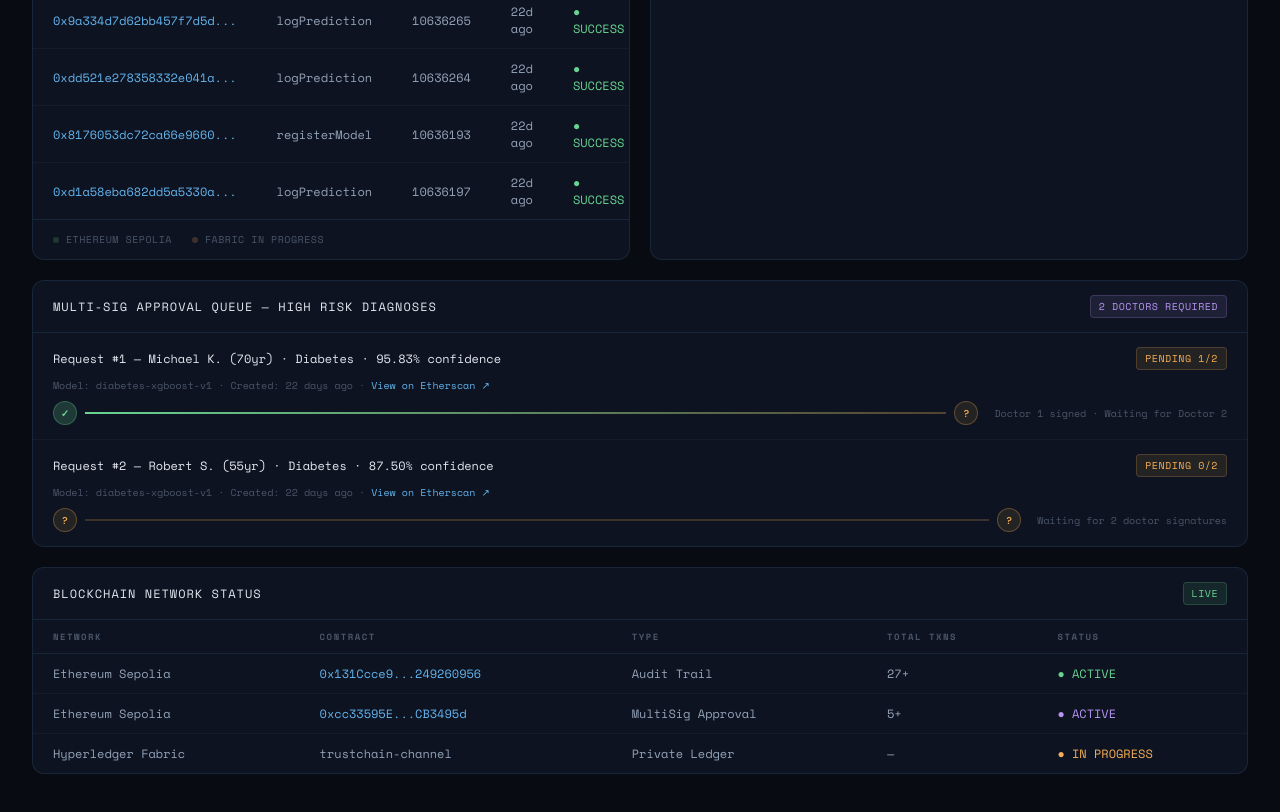
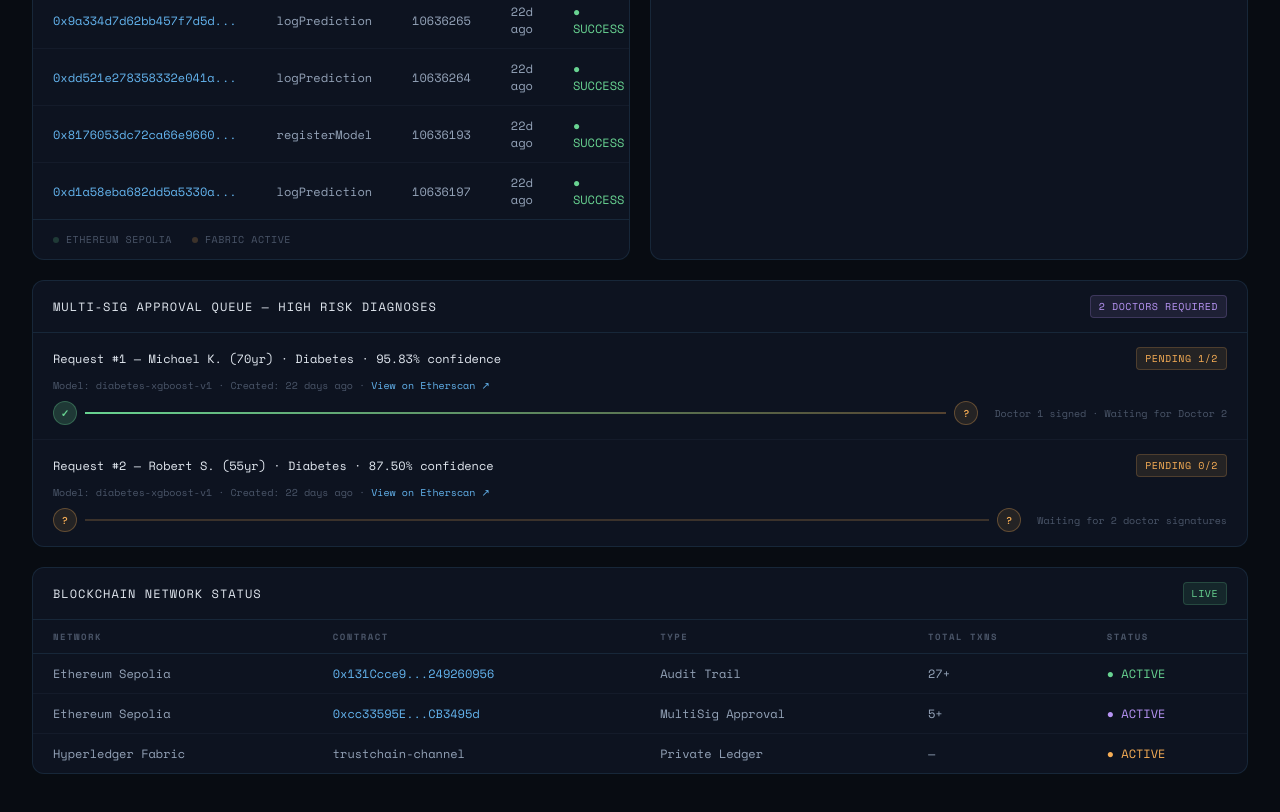
Before and after one commit to HarishAnand-hub/TrustChain, a website: page frontend/dashboard.html in a window 1280 px wide. Shown: the part 802-1614 px from the top of the page. Drawn offline with nearby package versions, Linux system fonts and the light colour scheme; no server answers.

Commit message:
Updated Fabric status to ACTIVE

```diff
--- a/frontend/dashboard.html
+++ b/frontend/dashboard.html
@@ -193,7 +193,7 @@
       </div>
       <div class="chain-bar">
         <div class="chain-item"><div class="cd cd-g"></div>ETHEREUM SEPOLIA</div>
-        <div class="chain-item"><div class="cd cd-a"></div>FABRIC IN PROGRESS</div>
+        <div class="chain-item"><div class="cd cd-a"></div>FABRIC ACTIVE</div>
       </div>
     </div>
 
@@ -259,7 +259,7 @@
       <tbody>
         <tr><td>Ethereum Sepolia</td><td><a class="tx-link" href="https://sepolia.etherscan.io/address/0x131Ccce9a72646fA78A07772Ba2b543249260956" target="_blank">0x131Ccce9...249260956</a></td><td>Audit Trail</td><td id="t-txns">27+</td><td class="r-low">● ACTIVE</td></tr>
         <tr><td>Ethereum Sepolia</td><td><a class="tx-link" href="https://sepolia.etherscan.io/address/0xcc33595E34914898bE58a86Ae7BEe20EACB3495d" target="_blank">0xcc33595E...CB3495d</a></td><td>MultiSig Approval</td><td>5+</td><td class="r-purple">● ACTIVE</td></tr>
-        <tr><td>Hyperledger Fabric</td><td>trustchain-channel</td><td>Private Ledger</td><td>—</td><td class="r-med">● IN PROGRESS</td></tr>
+        <tr><td>Hyperledger Fabric</td><td>trustchain-channel</td><td>Private Ledger</td><td>—</td><td class="r-med">● ACTIVE</td></tr>
       </tbody>
     </table>
   </div>
```
